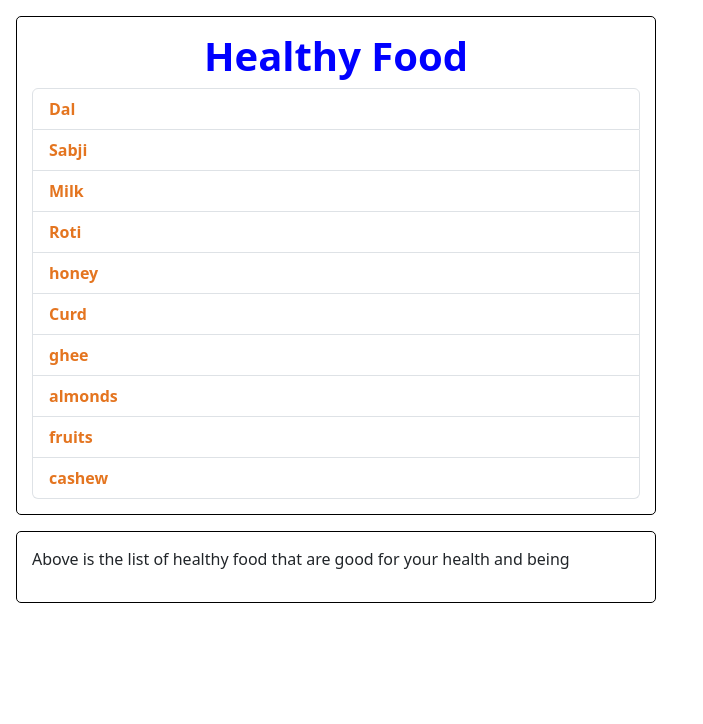
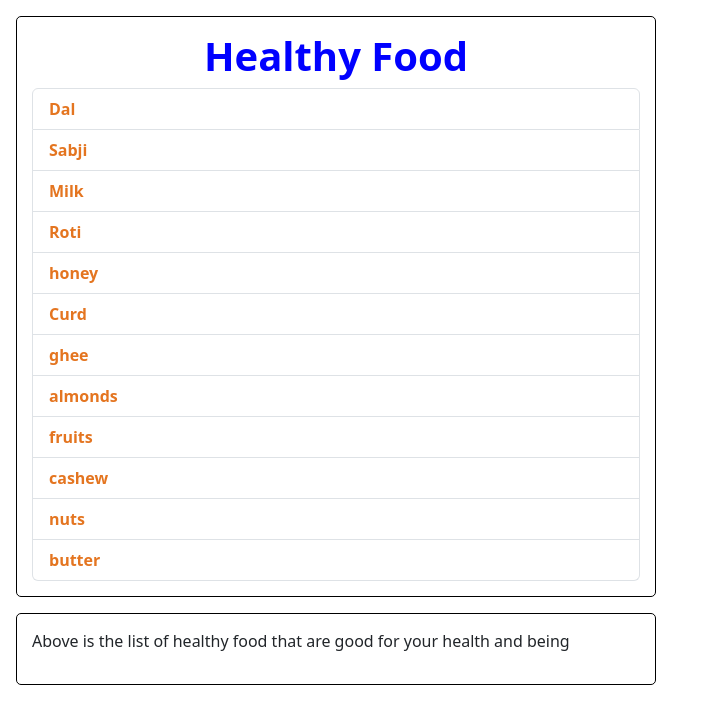
Before and after one commit to dg-codingbapunu/first-react-code, a React (Vite) app in the folder fragment/: page / in a window 1280 px wide. Shown: the top 724 px of the page, without its empty margins (0-703 px from the left). Built offline with nearby package versions, Linux system fonts and the light colour scheme.

Commit message:
commit in healthy food list

```diff
--- a/fragment/src/App.jsx
+++ b/fragment/src/App.jsx
@@ -17,6 +17,8 @@ function App() {
     "almonds",
     "fruits",
     "cashew",
+    "nuts",
+    "butter",
   ];
 
   return (
```
